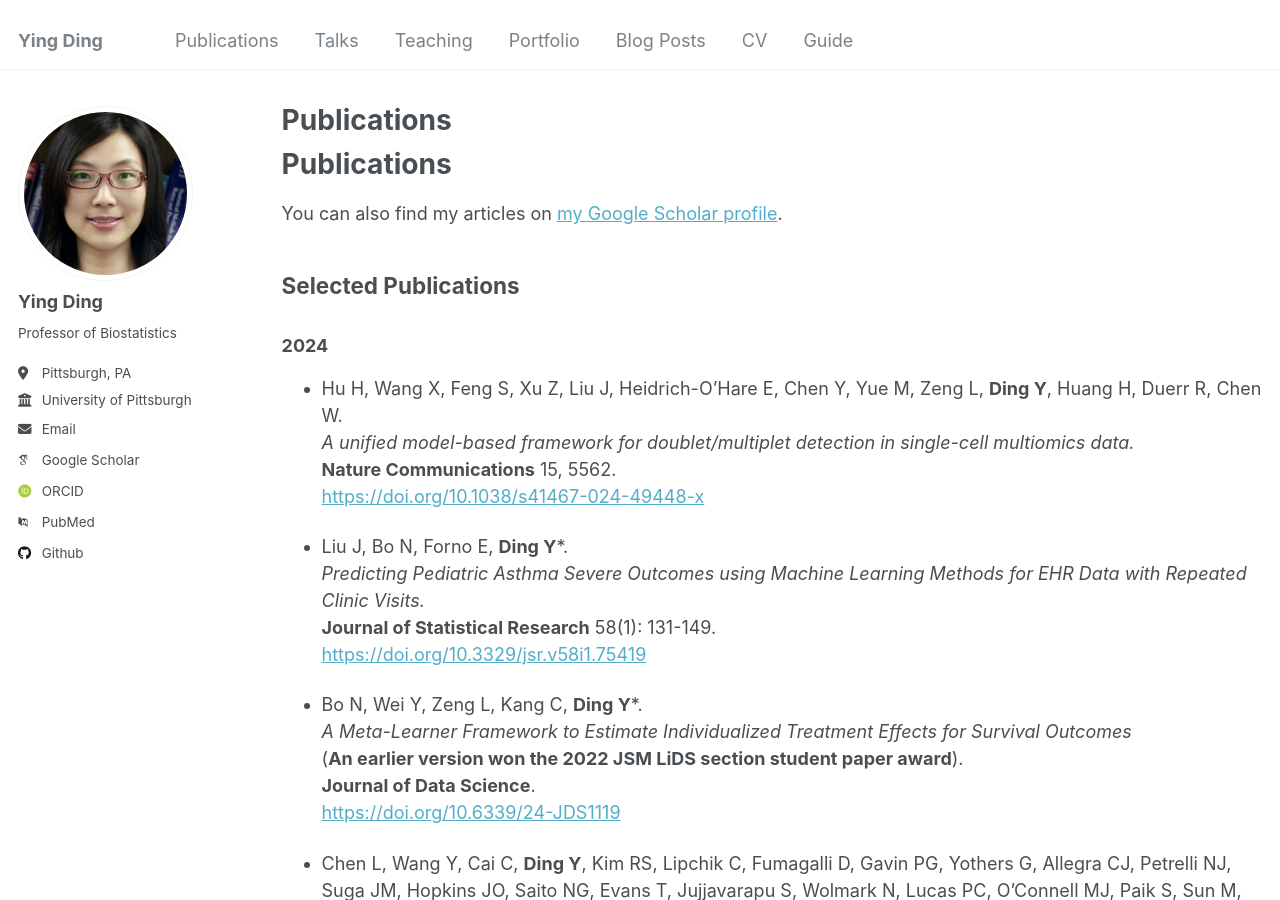
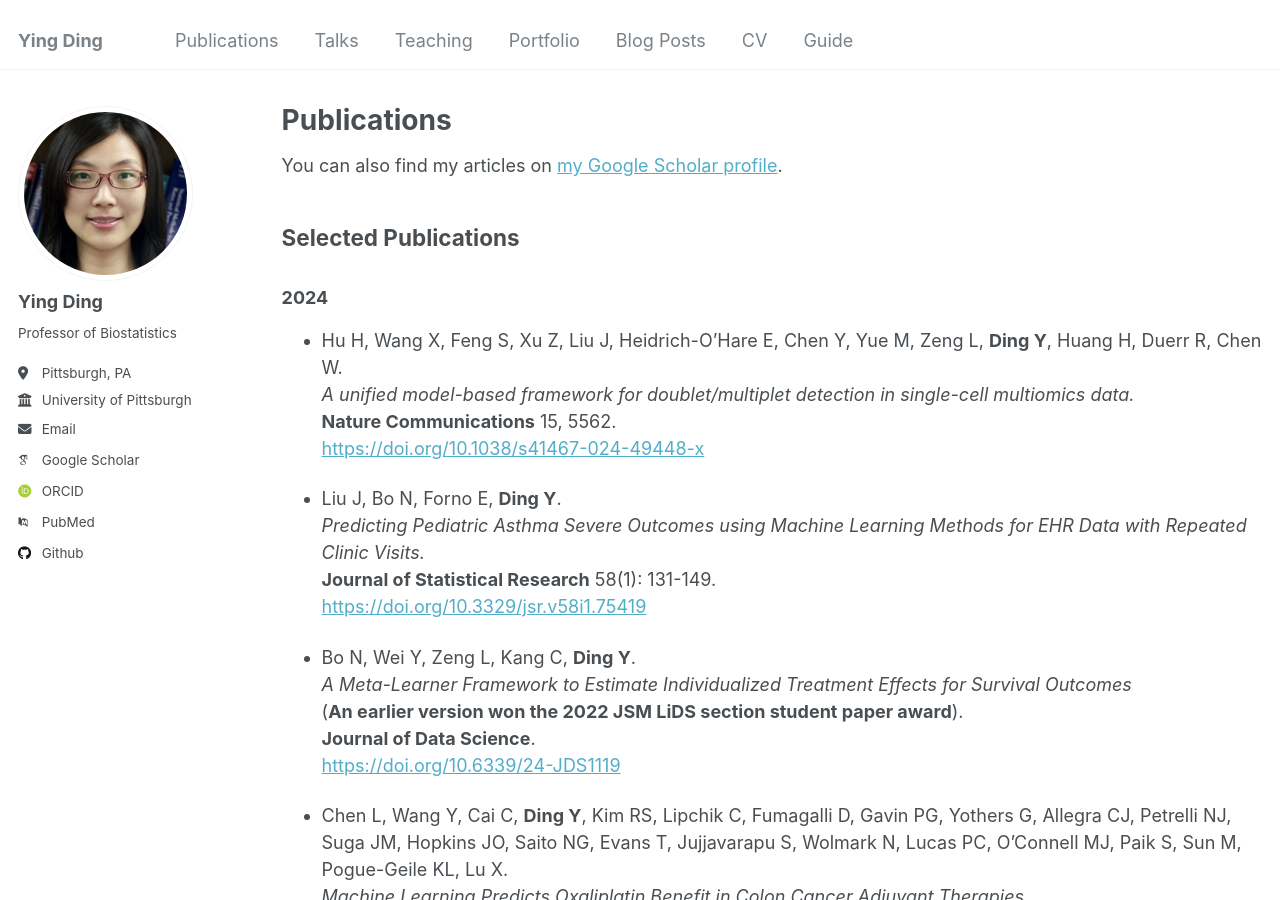
Before and after one commit to yingding99/yingding99.github.io, a Jekyll site: the page built from _pages/publications.md, in a window 1280 px wide and 900 px high. Built offline with Jekyll 4.4.1, drawn with Linux system fonts in a browser that asks for light colours; some web fonts are replaced.

Commit message:
update publications

```diff
--- a/_pages/publications.md
+++ b/_pages/publications.md
@@ -4,8 +4,6 @@ title: "Publications"
 permalink: /publications/
 author_profile: true
 ---
-
-# Publications
 
 You can also find my articles on [my Google Scholar profile](https://scholar.google.com/citations?user=g1oszqIAAAAJ).
 
@@ -18,12 +16,12 @@ You can also find my articles on [my Google Scholar profile](https://scholar.goo
   **Nature Communications** 15, 5562.
   [https://doi.org/10.1038/s41467-024-49448-x](https://doi.org/10.1038/s41467-024-49448-x)
 
-- Liu J, Bo N, Forno E, **Ding Y***.
+- Liu J, Bo N, Forno E, **Ding Y**.
   _Predicting Pediatric Asthma Severe Outcomes using Machine Learning Methods for EHR Data with Repeated Clinic Visits._
   **Journal of Statistical Research** 58(1): 131-149.
   [https://doi.org/10.3329/jsr.v58i1.75419](https://doi.org/10.3329/jsr.v58i1.75419)
 
-- Bo N, Wei Y, Zeng L, Kang C, **Ding Y***.
+- Bo N, Wei Y, Zeng L, Kang C, **Ding Y**.
   _A Meta-Learner Framework to Estimate Individualized Treatment Effects for Survival Outcomes_
   (**An earlier version won the 2022 JSM LiDS section student paper award**).
   **Journal of Data Science**.
@@ -59,14 +57,15 @@ You can also find my articles on [my Google Scholar profile](https://scholar.goo
 
 ### 2022
 
-- Sun T, Cheng Y, **Ding Y***.
+- Sun T, Cheng Y, **Ding Y**.
   _An Information Ratio based Goodness-of-fit Test for Copula Models on Censored Data._
   **Biometrics.**
   [https://doi.org/10.1111/biom.13807](https://doi.org/10.1111/biom.13807)
 
-- **Ding Y***, Sun T.
+- **Ding Y**, Sun T.
   _Copula Models and Diagnostics for Multivariate Interval-Censored Data._
-  In: Sun J, Chen D-G, editors. **Emerging Topics in Modeling Interval-Censored Survival Data**. p141–165. New York: Springer.
+  In: Sun J, Chen D-G, editors.
+  **Emerging Topics in Modeling Interval-Censored Survival Data**. p141–165. New York: Springer.
 
 - Wang X, Xu Z, Zhou X, Zhang Y, Huang H, **Ding Y**, Duerr RH, Chen W.
   _SECANT: a biology-guided semi-supervised method for clustering, classification, and annotation of single-cell multi-omics._
```
